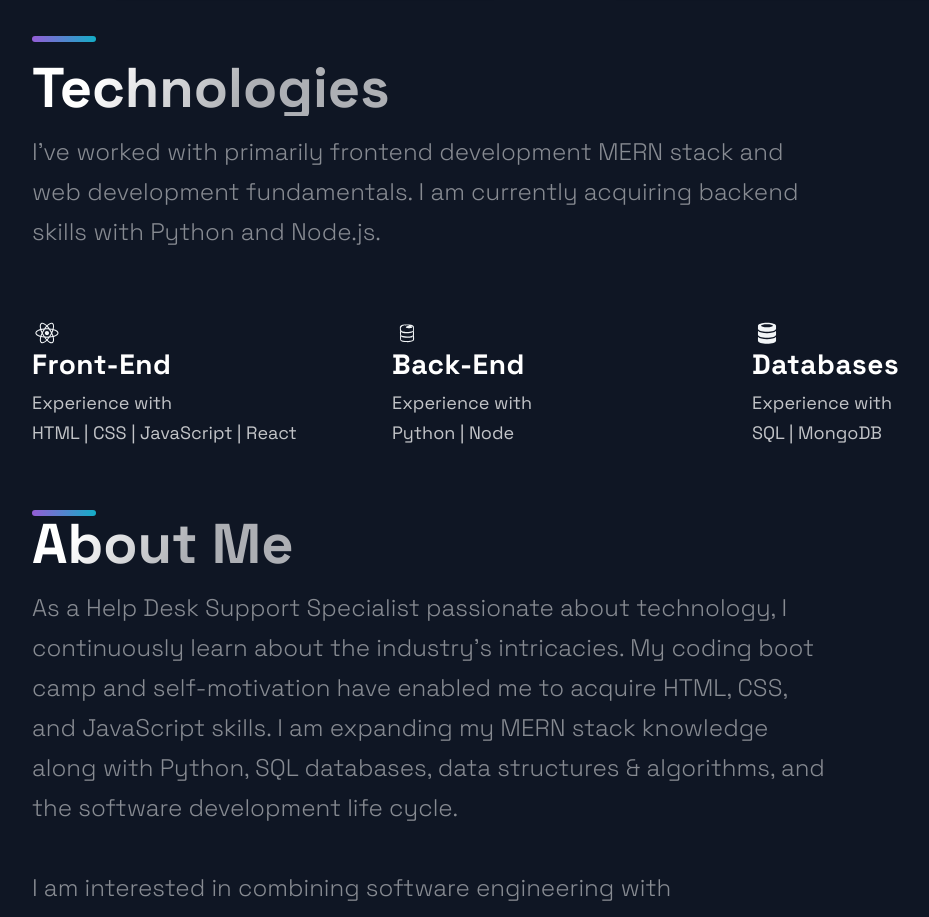
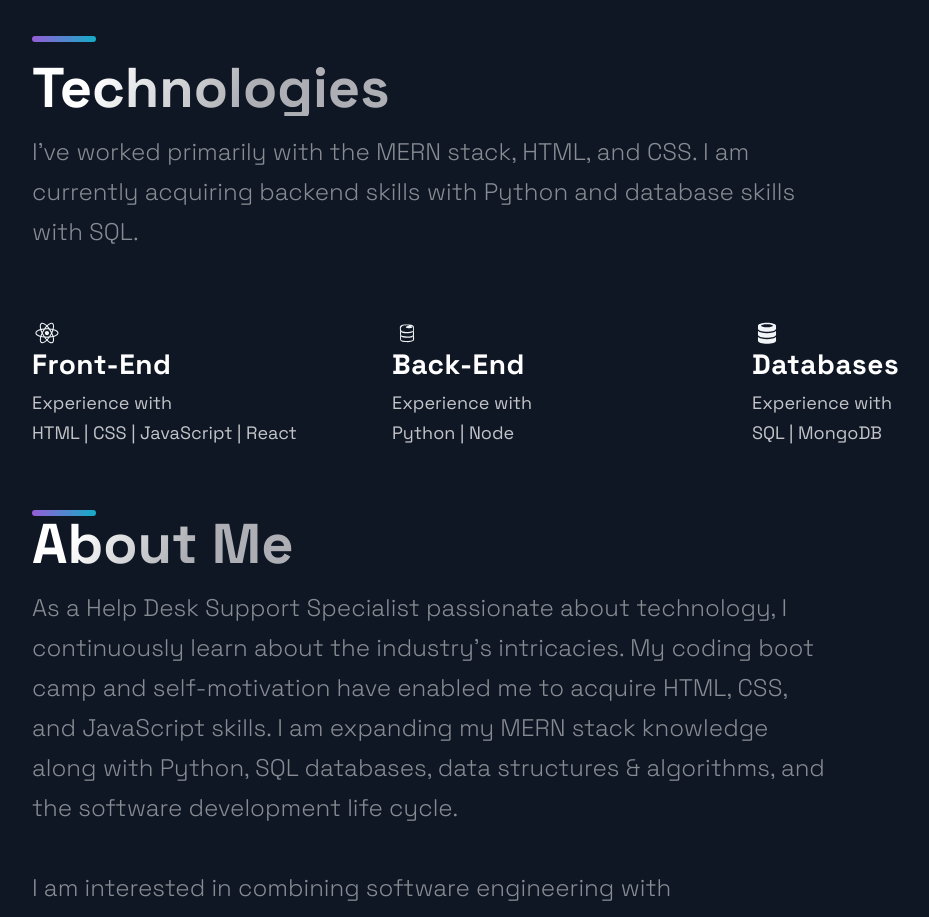
Before and after one commit to shay90210/new-portfolio-dev, a Next.js app: page / in a window 1280 px wide. Shown: the part 2000-2917 px from the top of the page, without its empty margins (88-1017 px from the left). Built offline with nearby package versions, Linux system fonts and the light colour scheme.

Commit message:
updated technologies

```diff
--- a/src/components/Technologies/Technologies.js
+++ b/src/components/Technologies/Technologies.js
@@ -9,7 +9,7 @@ const Technologies = () => (
     <br />
     <SectionTitle>Technologies</SectionTitle>
     <SectionText>
-      I've worked with primarily frontend development MERN stack and web development fundamentals. I am currently acquiring backend skills with Python and Node.js.
+      I've worked primarily with the MERN stack, HTML, and CSS. I am currently acquiring backend skills with Python and database skills with SQL.
     </SectionText>
     <List>
       <ListItem>
```
